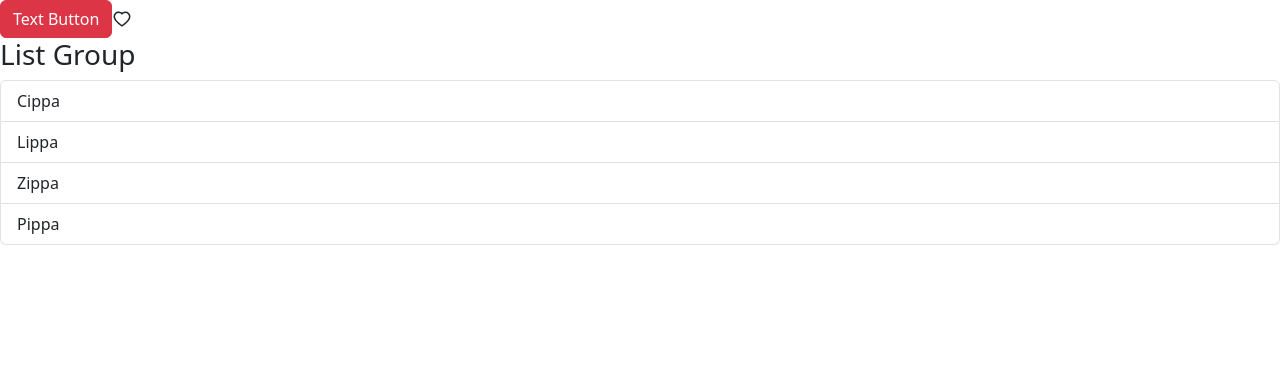
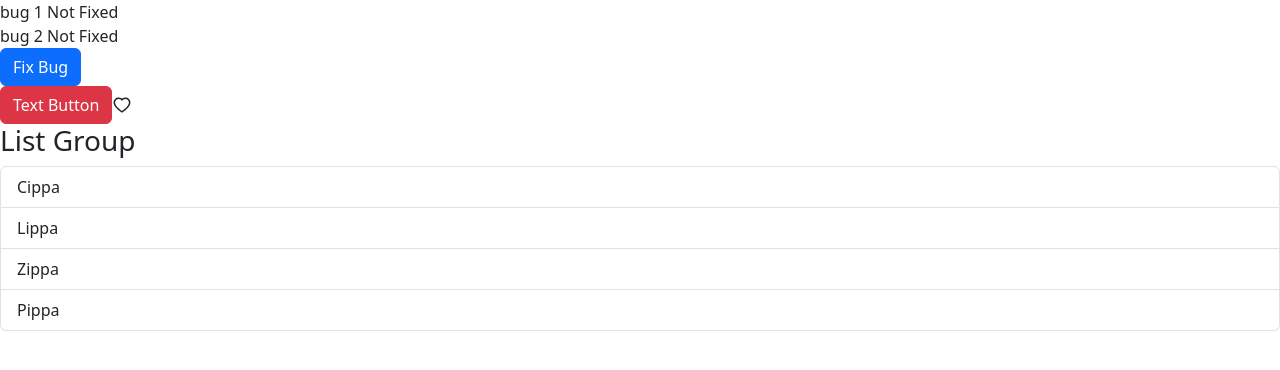
Before and after one commit to diegaccio/react-app, a React (Vite) app: page / in a window 1280 px wide. Shown: the top 370 px of the page. Built offline with nearby package versions, Linux system fonts and the light colour scheme.

Commit message:
immer produce example

```diff
--- a/package.json
+++ b/package.json
@@ -11,6 +11,7 @@
   },
   "dependencies": {
     "bootstrap": "^5.3.3",
+    "immer": "^10.1.1",
     "react": "^18.3.1",
     "react-dom": "^18.3.1",
     "react-icons": "^5.4.0"
--- a/src/App.tsx
+++ b/src/App.tsx
@@ -4,19 +4,47 @@ import Alert from "./components/Alert";
 import Button from "./components/Button";
 import Like from "./components/Like";
 import { useState } from "react";
+import { produce } from "immer";
 
 function App() {
   let items = ["Cippa", "Lippa", "Zippa", "Pippa"];
 
   const [showAlert, setShowAlert] = useState(false);
 
+  const [bugs, setBugs] = useState([
+    { id: 1, title: "bug 1", fixed: false },
+    { id: 2, title: "bug 2", fixed: false },
+  ]);
+
+  const onFixBug = () => {
+    //setBugs(bugs.map((bug) => (bug.id === 1 ? { ...bug, fixed: true } : bug)));
+    setBugs(
+      produce((draftBugs) => {
+        const bug = draftBugs.find((bug) => bug.id === 1);
+        if (bug) bug.fixed = true;
+      })
+    );
+  };
+
   return (
     <>
+      <div>
+        {bugs.map((bug) => (
+          <div key={bug.id}>
+            <span>{bug.title} </span>
+            <span>{bug.fixed ? "Fixed" : "Not Fixed"}</span>
+          </div>
+        ))}
+        <Button onClick={onFixBug} color="primary">
+          Fix Bug
+        </Button>
+      </div>
       {showAlert && (
         <Alert onClose={() => setShowAlert(false)}>
           Alert <span>Text</span>
         </Alert>
       )}
+
       <Button
         onClick={function (): void {
           console.log("Button clicked");
```
Also changed, not shown: 1 other file (tests, documents, lock files or other folders).
